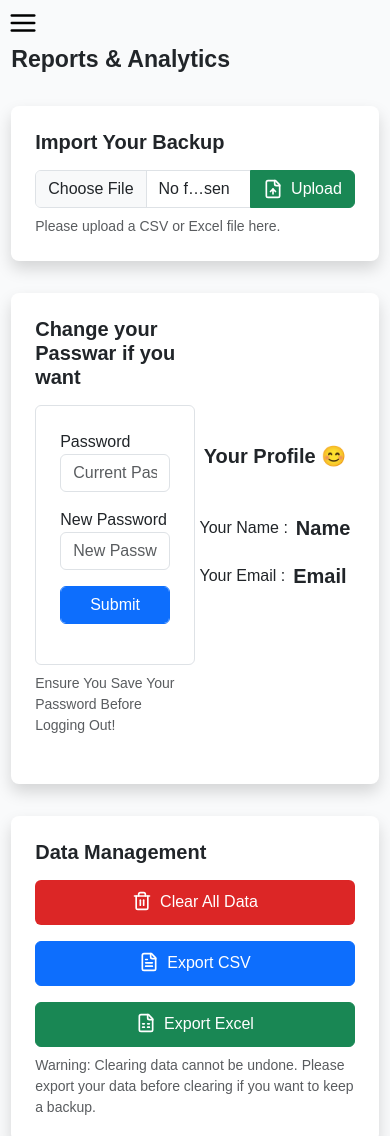
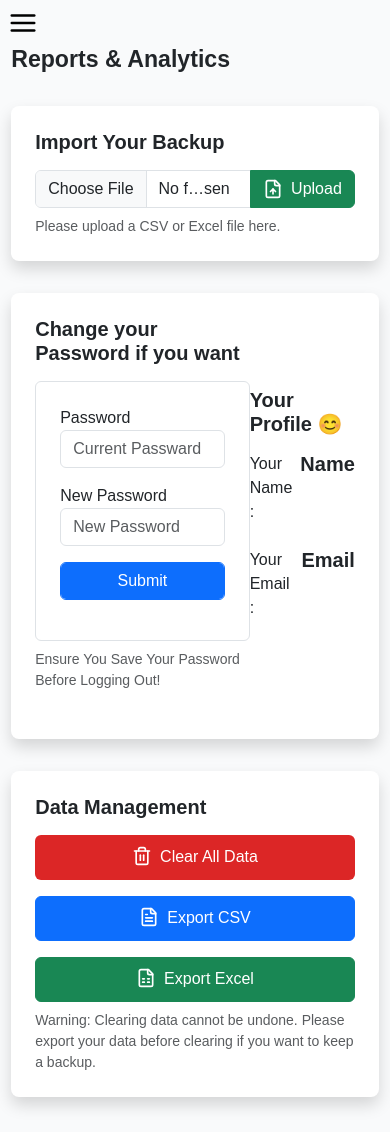
Before and after one commit to mibrahim-haider/ExpenseTracker, a website with bundled scripts: page main project/public/html/settings.html in a window 390 px wide. Shown: the top 1136 px of the page. Built offline with nearby package versions, Linux system fonts and the light colour scheme; no server answers.

Commit message:
Update settings.html for responsive

```diff
--- a/main project/public/html/settings.html
+++ b/main project/public/html/settings.html
@@ -93,9 +93,9 @@
         <!-- profile and passward  -->
 
         <div class="bg-white p-4 b-rounded shadow">
-          <div class="d-flex align-items-center justify-content-between" style="flex-direction: row; ">
+          <div class="d-flex align-items-center justify-content-between  profile-passward" style="flex-direction: row; ">
             <div style="width: 100% ;">
-              <h2>Change your Passwar if you want </h2>
+              <h2>Change your Password if you want </h2>
               <div class="d-flex align-items-center mb-4" style="font-size: 16px; flex-direction: column;">
                 <form id="changeForm" class="form-control p-4">
                   <div class="form-group mb-3">
@@ -118,8 +118,8 @@
                 </div>
               </div>
             </div>
-            <div
-              style="width: 100%; display: flex; flex-direction: column;  height: auto; align-items: center; gap: 2rem; margin-bottom: 20px;">
+
+            <div class="profile-div" >
               <h2 >Your Profile 😊</h2>
               <div class="d-flex mb-4" style="font-size: 16px; flex-direction: column; ">
                 <div class="d-flex  mb-4">
```
